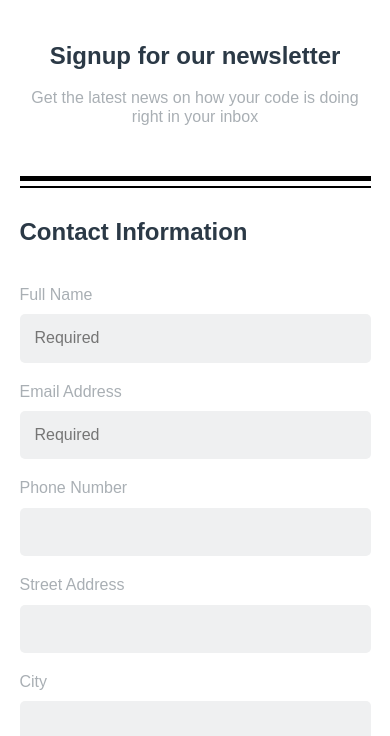
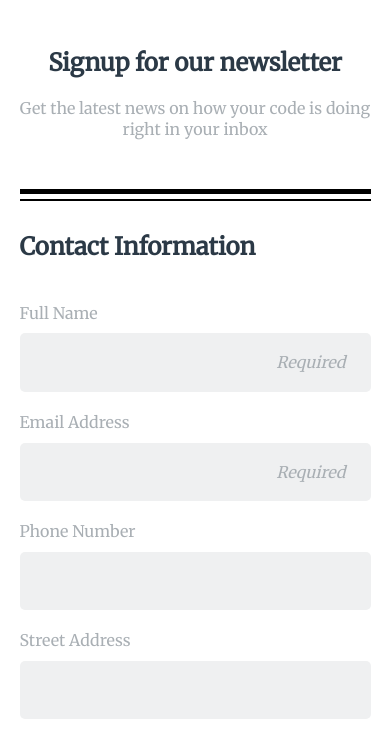
Before and after one commit to dipanshu08/registration_form, a plain HTML site: page index.html in a window 390 px wide. Shown: the part 105-841 px from the top of the page. Drawn offline with Linux system fonts and the light colour scheme.

Commit message:
completed the mobile layout of form

```diff
--- a/css/style.css
+++ b/css/style.css
@@ -8,9 +8,10 @@
 }
 
 body {
-  font-family: sans-serif;
+  font-family: 'Merriweather', serif;
   font-size: 16px;
   color: #A9AFB4;
+  line-height: 1.3
 }
 
 .container {
@@ -83,12 +84,24 @@ input[type='phone'],
 select,
 textarea {
   width: 100%;
-  padding: 15px;
+  padding: 20px;
   background-color: #EFF0F1;
   border: none;
   border-radius: 5px;
   height: auto;
   margin-bottom: 20px;
+  outline: 0;
+}
+
+input::placeholder {
+  text-align: right;
+  font-style: italic;
+  color: #A9AFB4;
+  padding-right: 5px;
+}
+
+input:focus {
+  border: 3px solid #41688D;
 }
 
 select {
@@ -123,6 +136,7 @@ button {
 
 footer {
   margin: 50px;
+  font-style: oblique;
 }
 
 /* DRY Classes ---------------*/
--- a/index.html
+++ b/index.html
@@ -3,6 +3,7 @@
   <head>
     <title>Registration Form</title>
     <meta charset="utf-8" />
+    <link href="https://fonts.googleapis.com/css?family=Merriweather" rel="stylesheet">
     <link rel="stylesheet" href="css/normalize.css" />
     <link rel="stylesheet" href="css/style.css">
   </head>
@@ -17,7 +18,7 @@
         <p class="">Get the latest news on how your code is doing right in your inbox</p>
       </div>
 
-      <form>
+      <form action='index.html' method="post">
 
         <fieldset>
           <legend>Contact Information</legend>
@@ -39,6 +40,7 @@
 
           <label for='state' class='blk'>State</label>
           <select id='state' name='user_state' class='blk'>
+            <option value="choose_state">Choose State</option>
             <option value="delhi">Delhi</option>
             <option value="punjab">Punjab</option>
             <option value="haryana">Haryana</option>
```
